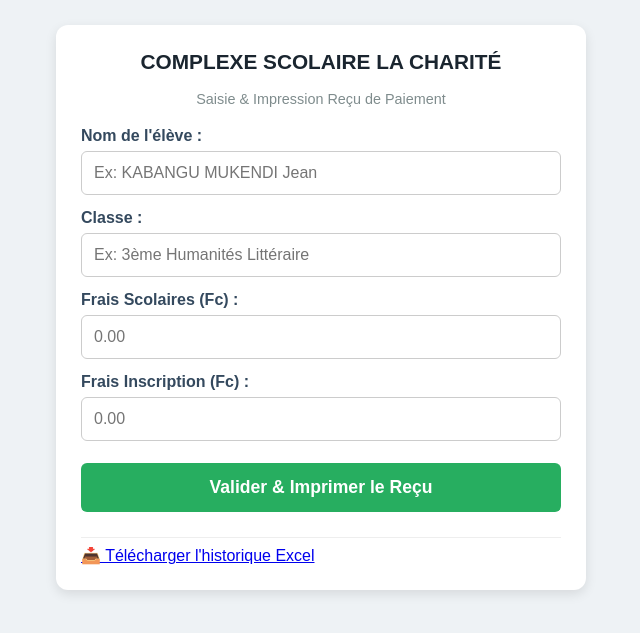
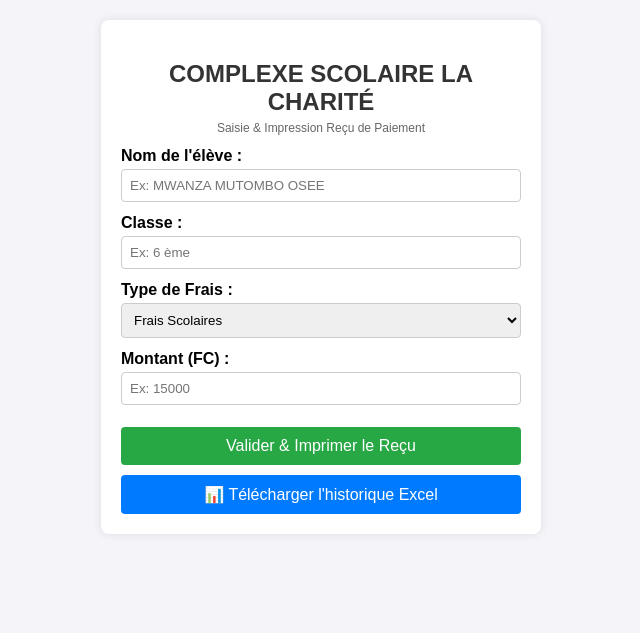
Before and after one commit to osemwanza-ai/gestion_frais, a Flask app: page / in a window 1280 px wide. Shown: the top 633 px of the page, without its empty margins (319-959 px from the left). Run offline with Flask 3, Linux system fonts and the light colour scheme.

Commit message:
Update index.html

```diff
--- a/gestion_frais/templates/index.html
+++ b/gestion_frais/templates/index.html
@@ -2,49 +2,118 @@
 <html lang="fr">
 <head>
     <meta charset="UTF-8">
-    <meta name="viewport" content="width=device-width, initial-scale=1.0">
-    <title>Gestion Frais - CS LA CHARITÉ</title>
+    <title>Complexe Scolaire La Charité - Reçu</title>
     <style>
-        body { font-family: Arial, sans-serif; background: #eef2f5; padding: 15px; margin: 0; }
-        .card { max-width: 480px; margin: 10px auto; background: white; padding: 25px; border-radius: 12px; box-shadow: 0 4px 12px rgba(0,0,0,0.1); }
-        h2 { text-align: center; color: #1a252f; font-size: 1.3rem; margin-top: 0; }
-        label { font-weight: bold; display: block; margin-top: 14px; color: #34495e; }
-        input { width: 100%; padding: 12px; margin-top: 6px; border: 1px solid #ccc; border-radius: 6px; box-sizing: border-box; font-size: 1rem; }
-        button { width: 100%; padding: 14px; background: #27ae60; color: white; font-size: 1.1rem; font-weight: bold; border: none; border-radius: 6px; margin-top: 22px; cursor: pointer; }
-        button:hover { background: #219150; }
-        .btn-excel { display: block; text-align: center; margin-top: 15px; padding: 10px; background: #2980b9; color: white; text-decoration: none; border-radius: 6px; font-weight: bold; font-size: 0.95rem; }
+        body {
+            font-family: Arial, sans-serif;
+            margin: 20px;
+            background-color: #f4f4f9;
+        }
+        .card {
+            max-width: 400px;
+            margin: 0 auto;
+            background: white;
+            padding: 20px;
+            border-radius: 8px;
+            box-shadow: 0 0 10px rgba(0,0,0,0.1);
+        }
+        h2 { text-align: center; color: #333; margin-bottom: 5px; }
+        p.subtitle { text-align: center; font-size: 12px; color: #666; margin-top: 0; }
+        .form-group { margin-bottom: 12px; }
+        label { display: block; font-weight: bold; margin-bottom: 4px; }
+        input, select { width: 100%; padding: 8px; box-sizing: border-box; border: 1px solid #ccc; border-radius: 4px; }
+        .btn {
+            width: 100%;
+            padding: 10px;
+            background: #28a745;
+            color: white;
+            border: none;
+            border-radius: 4px;
+            font-size: 16px;
+            cursor: pointer;
+            margin-top: 10px;
+        }
+        .btn-excel {
+            display: block;
+            text-align: center;
+            background: #007bff;
+            color: white;
+            padding: 10px;
+            text-decoration: none;
+            border-radius: 4px;
+            margin-top: 10px;
+        }
+
+        /* TICKET IMPRIMÉ */
+        .recu-print { display: none; }
+
+        @media print {
+            body { background: white; margin: 0; padding: 0; }
+            .form-section, .btn-excel { display: none !important; }
+            .recu-print { display: block !important; width: 100%; font-size: 12px; }
+            .line { border-bottom: 1px dashed #000; margin: 5px 0; }
+        }
     </style>
 </head>
 <body>
-    <div class="card">
-        <h2>COMPLEXE SCOLAIRE LA CHARITÉ</h2>
-        <p style="text-align:center; color:#7f8c8d; font-size:0.9rem; margin-bottom: 20px;">Saisie & Impression Reçu de Paiement</p>
 
+<div class="card">
+    <h2>COMPLEXE SCOLAIRE LA CHARITÉ</h2>
+    <p class="subtitle">Saisie & Impression Reçu de Paiement</p>
+
+    <!-- SECTION FORMULAIRE -->
+    <div class="form-section">
         <form method="POST">
-            <label for="eleve">Nom de l'élève :</label>
-            <input type="text" id="eleve" name="eleve" required placeholder="Ex: KABANGU MUKENDI Jean">
+            <div class="form-group">
+                <label>Nom de l'élève :</label>
+                <input type="text" name="nom_eleve" required placeholder="Ex: MWANZA MUTOMBO OSEE">
+            </div>
+            <div class="form-group">
+                <label>Classe :</label>
+                <input type="text" name="classe" required placeholder="Ex: 6 ème">
+            </div>
+            <div class="form-group">
+                <label>Type de Frais :</label>
+                <select name="type_frais" required>
+                    <option value="Frais Scolaires">Frais Scolaires</option>
+                    <option value="Frais d'inscription">Frais d'inscription</option>
+                    <option value="Frais minerval">Frais minerval</option>
+                    <option value="Frais technique">Frais technique</option>
+                </select>
+            </div>
+            <div class="form-group">
+                <label>Montant (FC) :</label>
+                <input type="number" step="0.01" name="montant" required placeholder="Ex: 15000">
+            </div>
+            <button type="submit" class="btn">Valider & Imprimer le Reçu</button>
+        </form>
+        <a href="/download" class="btn-excel">📊 Télécharger l'historique Excel</a>
+    </div>
 
-            <label for="classe">Classe :</label>
-            <input type="text" id="classe" name="classe" required placeholder="Ex: 3ème Humanités Littéraire">
+    <!-- SECTION REÇU (Imprimée sur le ticket) -->
+    {% if recu %}
+    <div class="recu-print">
+        <div class="line"></div>
+        <p style="text-align: center;"><strong>REÇU DE PAIEMENT</strong></p>
+        <p><strong>Date :</strong> {{ recu.date_heure }}</p>
+        <p><strong>Élève :</strong> {{ recu.nom }}</p>
+        <p><strong>Classe :</strong> {{ recu.classe }}</p>
+        <div class="line"></div>
+        <p><strong>Motif :</strong> {{ recu.type_frais }}</p>
+        <p><strong>Montant :</strong> {{ recu.montant }} FC</p>
+        <div class="line"></div>
+        <p style="text-align: center;">Merci pour votre confiance !</p>
+    </div>
+    {% endif %}
+</div>
 
-            <label for="frais_scolaires">Frais Scolaires (Fc) :</label>
-            <input type="number" step="0.01" id="frais_scolaires" name="frais_scolaires" placeholder="0.00">
-
-            <label for="frais_inscription">Frais Inscription (Fc) :</label>
-            <input type="number" step="0.01" id="frais_inscription" name="frais_inscription" placeholder="0.00">
-
-            <button type="submit">Valider & Imprimer le Reçu</button>
-        </form>
-
-        <hr style="margin-top: 25px; border: 0; border-top: 1px solid #eee;">
-        <a href="/download" class="btn">📥 Télécharger l'historique Excel</a>
-    </div>
-    {% if recu %}
+{% if recu %}
 <script>
     window.onload = function() {
         window.print();
     }
 </script>
 {% endif %}
+
 </body>
 </html>
```
